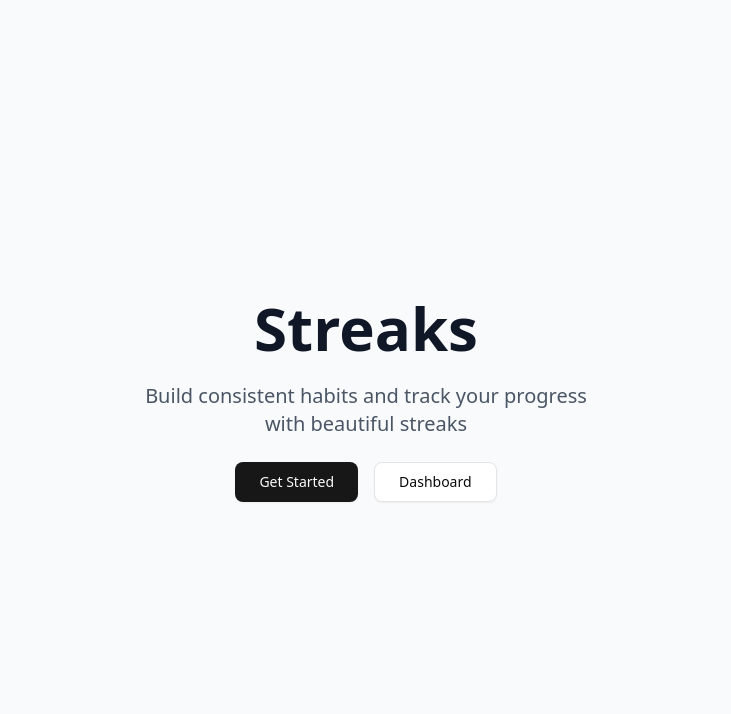
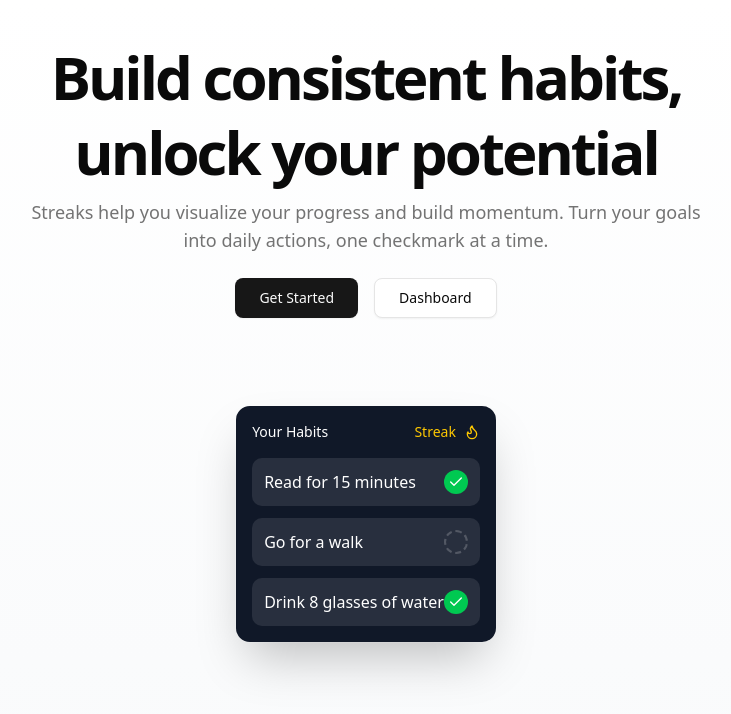
Before and after one commit to Numulix/streaks, a Next.js app: page / in a window 1280 px wide. Shown: the top 714 px of the page, without its empty margins (274-1005 px from the left). Built offline with nearby package versions, Linux system fonts and the light colour scheme; no server answers.

Commit message:
feat: landing page improvements

```diff
--- a/src/app/page.tsx
+++ b/src/app/page.tsx
@@ -1,24 +1,41 @@
 import Link from 'next/link'
 import { Button } from '@/components/ui/button'
+import { AppMockup } from '@/components/layout/app-mockup'
 
 export default function Home() {
   return (
-    <div className="flex min-h-screen flex-col items-center justify-center bg-gray-50">
-      <div className="space-y-6 text-center">
-        <h1 className="text-6xl font-bold text-gray-900">Streaks</h1>
-        <p className="max-w-md text-xl text-gray-600">
-          Build consistent habits and track your progress with beautiful streaks
+    <div className="min-h-screen bg-gradient-to-b from-white to-gray-50 dark:from-black dark:to-gray-950">
+      <div className="container mx-auto px-6">
+        <section className="grid items-center gap-6 pt-6 pb-8 md:py-10">
+          <div className="mx-auto flex max-w-[980px] flex-col items-center gap-2 text-center">
+            <h1 className="text-4xl leading-tight font-extrabold tracking-tighter md:text-6xl">
+              Build consistent habits,
+              <br className="hidden sm:inline" />
+              unlock your potential
+            </h1>
+            <p className="text-muted-foreground max-w-[700px] text-lg">
+              Streaks help you visualize your progress and build momentum. Turn
+              your goals into daily actions, one checkmark at a time.
             </p>
-        <div className="space-x-4">
+          </div>
+
+          <div className="mx-auto flex max-w-sm flex-col gap-4 sm:flex-row">
             <Link href="/auth/signin">
-            <Button size="lg">Get Started</Button>
+              <Button variant="default" size="lg" className="w-full">
+                Get Started
+              </Button>
             </Link>
             <Link href="/dashboard">
-            <Button variant="outline" size="lg">
+              <Button variant="outline" size="lg" className="w-full">
                 Dashboard
               </Button>
             </Link>
           </div>
+        </section>
+
+        <section className="flex justify-center py-12">
+          <AppMockup />
+        </section>
       </div>
     </div>
   )
--- /dev/null
+++ b/src/components/layout/app-mockup.tsx
@@ -0,0 +1,36 @@
+'use client'
+
+import { Check, Flame } from 'lucide-react'
+
+export function AppMockup() {
+  return (
+    <div className="relative rounded-xl bg-gray-900 p-4 shadow-2xl ring-1 ring-white/10">
+      <div className="flex justify-between">
+        <p className="text-sm font-medium text-white">Your Habits</p>
+        <div className="flex items-center gap-2">
+          <p className="text-sm text-yellow-400">Streak</p>
+          <Flame className="h-4 w-4 text-yellow-400" />
+        </div>
+      </div>
+
+      <div className="mt-4 space-y-3">
+        <div className="flex items-center justify-between rounded-lg bg-white/10 p-3">
+          <p className="text-white">Read for 15 minutes</p>
+          <div className="flex h-6 w-6 items-center justify-center rounded-full bg-green-500">
+            <Check className="h-4 w-4 text-white" />
+          </div>
+        </div>
+        <div className="flex items-center justify-between rounded-lg bg-white/10 p-3">
+          <p className="text-white">Go for a walk</p>
+          <div className="h-6 w-6 rounded-full border-2 border-dashed border-white/20" />
+        </div>
+        <div className="flex items-center justify-between rounded-lg bg-white/10 p-3">
+          <p className="text-white">Drink 8 glasses of water</p>
+          <div className="flex h-6 w-6 items-center justify-center rounded-full bg-green-500">
+            <Check className="h-4 w-4 text-white" />
+          </div>
+        </div>
+      </div>
+    </div>
+  )
+}
```
Lines whose indentation alone changed are shown as unchanged.
